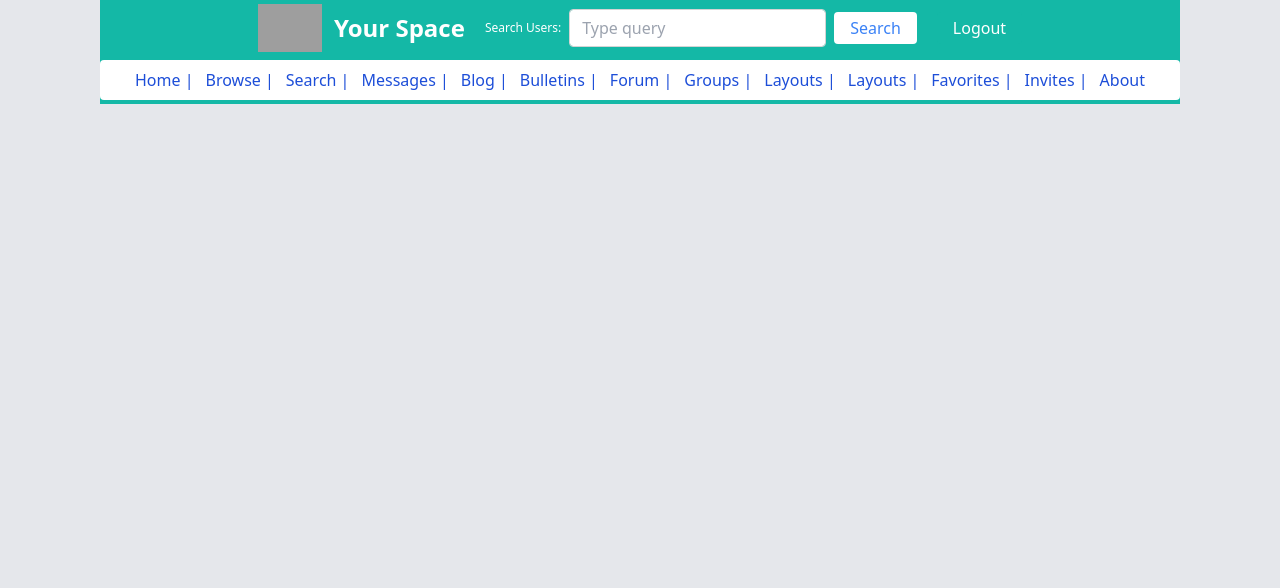
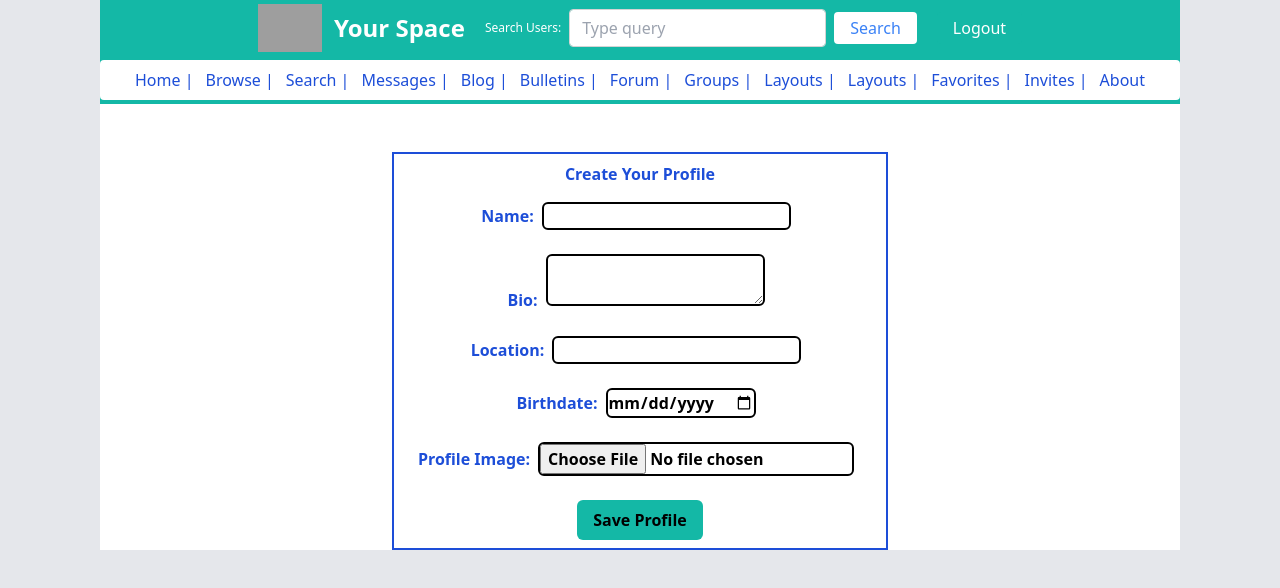
Before and after one commit to Palealmond/YourSpace, a React (Create React App) app in the folder your_space/: page /create-profile in a window 1280 px wide. Shown: the top 588 px of the page. Built offline with nearby package versions, Linux system fonts and the light colour scheme; grey boxes are pictures that could not be loaded.

Commit message:
create profile

```diff
--- a/your_space/src/App.jsx
+++ b/your_space/src/App.jsx
@@ -5,6 +5,7 @@ import SignIn from "./components/SignIn/SignIn.jsx";
 import SignUp from "./components/SignUp/SignUp.jsx";
 import Profile from "./components/Profile/Profile";
 import Header from "./components/Header/Header";
+import CreateProfile from "./components/Profile/CreateProfile";
 
 function App() {
   return (
@@ -15,6 +16,7 @@ function App() {
           <Route exact path="/" element={<SignIn />} />
           <Route path="/signup" exact element={<SignUp />} />
           <Route path="/profile/:id" exact element={<Profile />} />
+          <Route path="/create-profile" exact element={<CreateProfile />} />
         </Routes>
       </div>
     </div>
--- a/your_space/src/components/Profile/CreateProfile.jsx
+++ b/your_space/src/components/Profile/CreateProfile.jsx
@@ -7,8 +7,9 @@ const CreateProfile = () => {
     bio: "",
     location: "",
     birthdate: "",
-    interests: "",
+    // interests: "",
   });
+  const [imageFile, setImageFile] = useState(null);
 
   const handleInputChange = (event) => {
     const { name, value } = event.target;
@@ -18,20 +19,36 @@ const CreateProfile = () => {
   const handleFormSubmit = async (event) => {
     event.preventDefault();
     try {
-      const response = await axios.post("/api/profile/", formData);
+      const response = await axios.post("/create-profile/", formData);
       console.log(response.data); // do something with the response data
     } catch (error) {
       console.error(error);
     }
   };
 
+  const handleImageChange = (event) => {
+    const file = event.target.files[0];
+    setImageFile(file); // Set the selected file as imageFile state
+    const reader = new FileReader();
+    reader.onloadend = () => {
+      setFormData({ ...formData, profileImage: reader.result });
+    };
+    reader.readAsDataURL(file);
+  };
+
   return (
     <div>
-      <h1>Create Your Profile</h1>
-      <form onSubmit={handleFormSubmit}>
-        <label>
+      <div className="w-full h-full flex justify-center mt-12">
+        <div className="max-w-md md:max-w-md h-1/3 md:h-1/3 border-2 border-blue-700 flex flex-col justify-center items-center gap-4 p-2">
+          <h2 className="font-extrabold text-blue-700">Create Your Profile</h2>
+          <form
+            className="font-bold flex flex-col justify-center items-center px-2 mx-2"
+            onSubmit={handleFormSubmit}
+          >
+            <label className="font-extrabold text-blue-700">
               Name:
               <input
+                className="border-2 border-black mx-2 rounded-md text-black"
                 type="text"
                 name="name"
                 value={formData.name}
@@ -39,18 +56,20 @@ const CreateProfile = () => {
               />
             </label>
             <br />
-        <label>
+            <label className="font-extrabold text-blue-700">
               Bio:
               <textarea
+                className="border-2 border-black mx-2 rounded-md text-black"
                 name="bio"
                 value={formData.bio}
                 onChange={handleInputChange}
               />
             </label>
             <br />
-        <label>
+            <label className="font-extrabold text-blue-700">
               Location:
               <input
+                className="border-2 border-black mx-2 rounded-md text-black"
                 type="text"
                 name="location"
                 value={formData.location}
@@ -58,9 +77,10 @@ const CreateProfile = () => {
               />
             </label>
             <br />
-        <label>
+            <label className="font-extrabold text-blue-700">
               Birthdate:
               <input
+                className="border-2 border-black mx-2 rounded-md text-black"
                 type="date"
                 name="birthdate"
                 value={formData.birthdate}
@@ -68,18 +88,23 @@ const CreateProfile = () => {
               />
             </label>
             <br />
-        <label>
-          Interests:
+            <label className="font-extrabold text-blue-700">
+              Profile Image:
               <input
-            type="text"
-            name="interests"
-            value={formData.interests}
-            onChange={handleInputChange}
+                className="border-2 border-black mx-2 rounded-md text-black"
+                type="file"
+                name="profileImage"
+                accept="image/*"
+                onChange={handleImageChange}
               />
             </label>
             <br />
-        <button type="submit">Save Profile</button>
+            <button className="bg-teal-500 rounded-md py-2 px-4" type="submit">
+              Save Profile
+            </button>
           </form>
+        </div>
+      </div>
     </div>
   );
 };
--- a/your_space/src/components/SignIn/SignIn.jsx
+++ b/your_space/src/components/SignIn/SignIn.jsx
@@ -21,7 +21,7 @@ const SignIn = () => {
       const response = await axios.post("/api/login/", formData);
       if (response.data.isAuthenticated) {
         if (response.data.hasProfile) {
-          navigate("/profile");
+          navigate(`/profile/${response.data.id}`);
         } else {
           navigate("/create-profile");
         }
```
Lines whose indentation alone changed are shown as unchanged.
